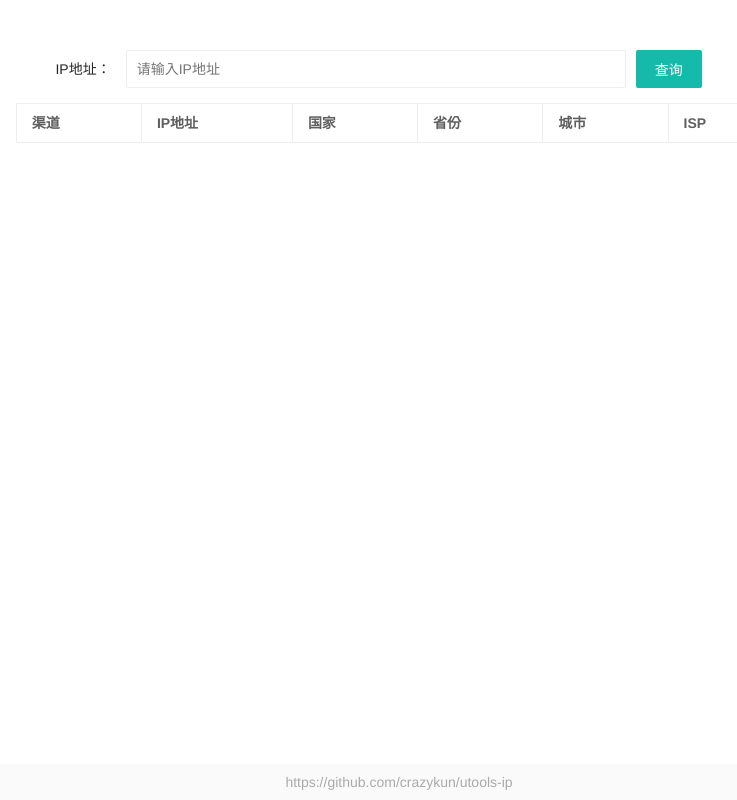
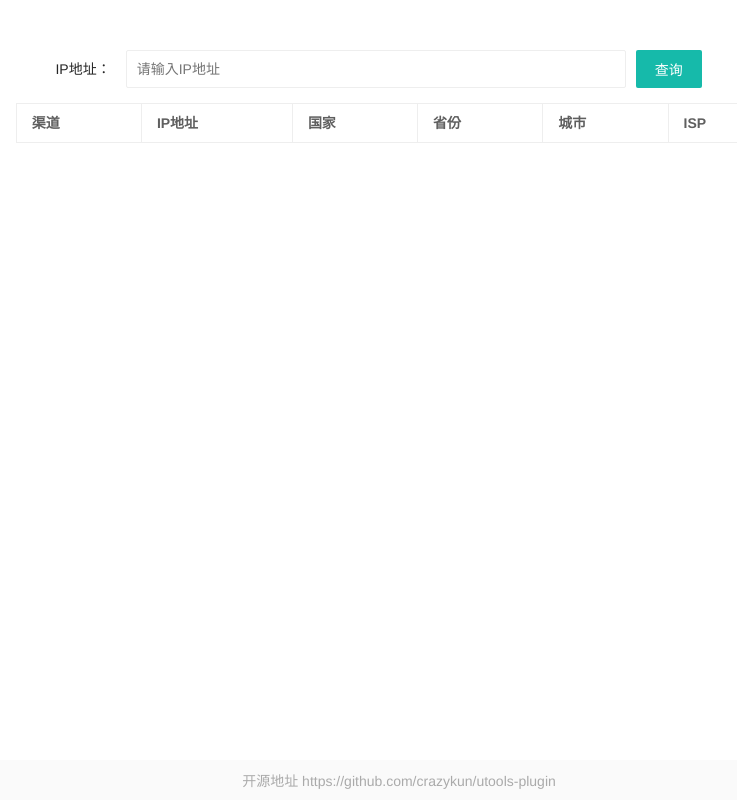
Before and after one commit to crazykun/utools-plugin, a plain HTML site: page ip/index.html in a window 1280 px wide. Shown: the whole page, without its empty margins (241-978 px from the left). Drawn offline with Linux system fonts and the light colour scheme.

```diff
--- a/ip/index.html
+++ b/ip/index.html
@@ -25,6 +25,9 @@
             color: #aaa;
             text-align: center;
             padding: 10px 0;
+        }
+        .layui-footer a {
+            color: #aaa;
         }
     </style>
 </head>
@@ -66,7 +69,7 @@
 
         <!-- 底部固定区域 -->
         <div class="layui-footer">
-            https://github.com/crazykun/utools-ip
+            <a href="https://github.com/crazykun/utools-plugin">开源地址 https://github.com/crazykun/utools-plugin</a>
         </div>
         <!-- 底部固定区域 -->
     </div>
```
